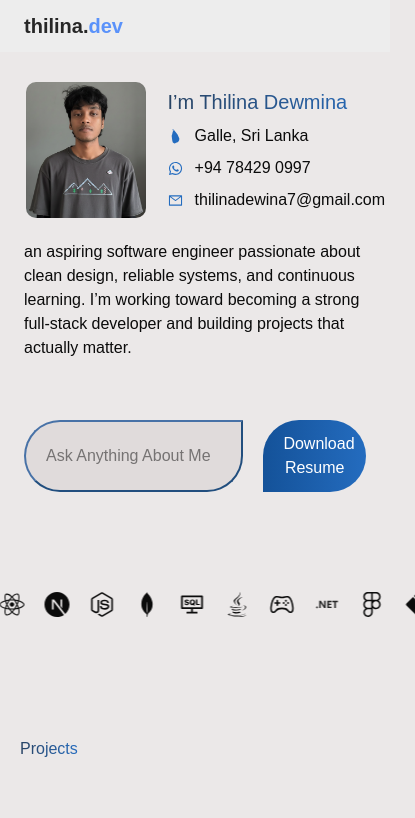
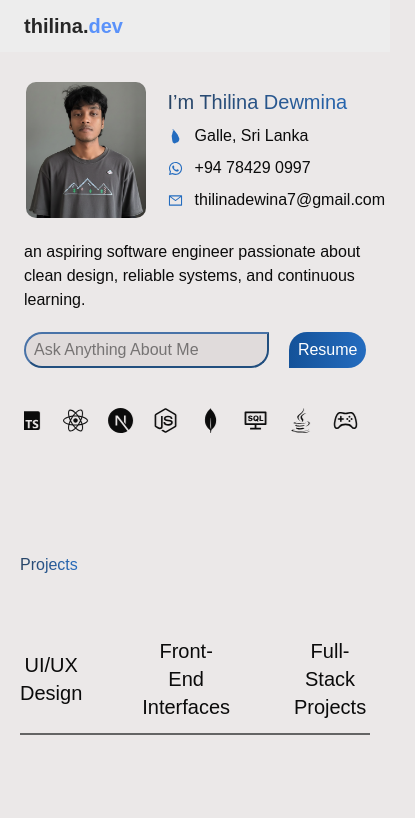
Before and after one commit to thethilina/portfolio, a Next.js app: page / in a window 390 px wide. Shown: the top 818 px of the page, 415 px wide, since content can reach past the window. Built offline with nearby package versions, Linux system fonts and the light colour scheme.

Commit message:
home responsive

```diff
--- a/public/components/values.ts
+++ b/public/components/values.ts
@@ -33,6 +33,8 @@ export const homevalues:any = {
 
  title : "I’m Thilina Dewmina ",
  p : "an aspiring software engineer    passionate about clean design, reliable systems, and continuous learning. I’m working toward becoming a strong full-stack developer and building projects that actually matter.",
+  pmob : "an aspiring software engineer    passionate about clean design, reliable systems, and continuous learning.",
+
  about:"I’m Thilina Dewmina (21) Education & Background Pursuing a Top-Up Degree in Software Engineering at SLIIT City UniCompleted a Higher Diploma in Software Engineering & Computing at ICBT Colombo Campus. Finished A/Ls at Darmasoka College  Passion & FocusI’m passionate about game development and enjoy creating practical, user-friendly digital experiences grounded in solid software engineering principles." ,
  items:{
     location:{value:"Galle, Sri Lanka", icon:GiSriLanka , link:"https://en.wikipedia.org/wiki/Galle" },
--- a/public/sections/Home.tsx
+++ b/public/sections/Home.tsx
@@ -8,11 +8,11 @@ import R from "../Images/R.gif"
 function Home() {
   return (
 
-<div className='sm:max-w-6xl mt-20 sm:mt-0 sm:py-40 items-center justify-center gap-y-25 flex flex-col  sm:mx-auto px-6   sm:min-h-screen sm:max-h-screen'>
+<div className='sm:max-w-6xl mt-20 sm:mt-0 sm:py-40 items-center justify-center gap-y-10 sm:gap-y-25 flex flex-col  sm:mx-auto px-6   sm:min-h-screen sm:max-h-screen'>
       <div className='  sm:flex flex-col sm:flex-row  gap-y-5 flex   items-center sm:gap-x-15  '>
 
     {/**top section */}
-    <div className='flex  gap-y-10 flex-1    flex-row sm:flex-col   w-full gap-x-5   items-center sm:h-full sm:bg-[#f1f1f1]  sm:dark:bg-[#181818] sm:p-6   rounded-2xl '>
+    <div className='flex  gap-y-10 flex-1    flex-row sm:flex-col  w-full gap-x-5   items-center  sm:h-full sm:bg-[#f1f1f1]  sm:dark:bg-[#181818] sm:p-6   rounded-2xl '>
     <Image src={Me} alt='A handsome photograph of the fabulous Thilina Dewmina.'  className='z-50 w-35 h-35  sm:w-60 sm:h-65  sm:border-0 border-2 rounded-xl sm:rounded-2xl   object-cover'/>
 
     {/** mobile thing */}
@@ -57,11 +57,13 @@ function Home() {
 
     {/** bottom */}
 
-    <div className='flex flex-col gap-y-15 items-center  '>
+    <div className='flex flex-col gap-y-5 sm:gap-y-15 items-center  '>
 
     <div className='flex flex-col gap-y-10'>
     <h1 className='sm:text-6xl bg-gradient-to-r hidden sm:block from-[#284363] to-[#246CBF] dark:from-[#AAC2DD] dark:to-[#246CBF] bg-clip-text text-transparent'> {homevalues.title}</h1>
-    <h1 className='sm:text-xl'>{homevalues.p}</h1>
+    <h1 className='sm:text-xl hidden sm:block'>{homevalues.p}</h1>
+        <h1 className='sm:text-xl sm:hidden '>{homevalues.pmob}</h1>
+
     </div>
 
 
@@ -72,16 +74,18 @@ function Home() {
 
 
 
-<div className='flex flex-col gap-y-10 items-stretch  justify-between '>
+<div className='flex flex-col gap-y-10 min-w-full items-stretch  justify-between '>
 {/**image */}
 <Image src={R} alt='gif' className=' hidden sm:block  max-h-30 max-w-full sm:max-h-70 object-cover rounded-xl'/>
 
 {/** buttons */}
-<div className='flex gap-x-5'>
+<div className='flex gap-x-5 min-w-full max-w-full'>
 <input type='text' placeholder='Ask Anything About Me'
 className='border-2 border-l-[#4872a7] border-r-[#214e7e] border-t-[#4872a7] border-b-[#214e7e]
- focus:border-[#4872a7]  dark:bg-[#121212] w-8/10  bg-[#e0dbdb] py-3 px-5 rounded-l-full rounded-b-full  p-3 outline-none '/>
-<button className='bg-gradient-to-r from-[#145299] to-[#246CBF] text-white py-3 px-5 w-3/10  rounded-r-full rounded-t-full '>Download Resume</button>
+ focus:border-[#4872a7]  dark:bg-[#121212] sm:w-8/10  bg-[#e0dbdb] w-full py-1 px-2 sm:py-3 sm:px-5 rounded-l-full rounded-b-full  outline-none '/>
+<button className='bg-gradient-to-r from-[#145299] to-[#246CBF] py-1 px-2  text-white sm:py-3 sm:px-5 w-3/10  rounded-r-full rounded-t-full hidden sm:block '>Download Resume</button>
+<button className='bg-gradient-to-r from-[#145299] to-[#246CBF] py-1 px-2  text-white sm:py-3 sm:px-5 w-3/10 sm:w-full  rounded-r-full rounded-t-full  sm:hidden'> Resume</button>
+
 </div>
 
 </div>
@@ -92,7 +96,7 @@ className='border-2 border-l-[#4872a7] border-r-[#214e7e] border-t-[#4872a7] bor
 
 </div>
 
-<div className="relative sm:w-full max-w-110  sm:max-w-full  overflow-hidden pb-10">
+<div className="relative sm:w-full w-full   sm:max-w-full  overflow-hidden pb-10">
     <div
         className="flex sm:gap-x-10 gap-x-5 dark:text-gray-300 animate-scroll-x"
 
```
